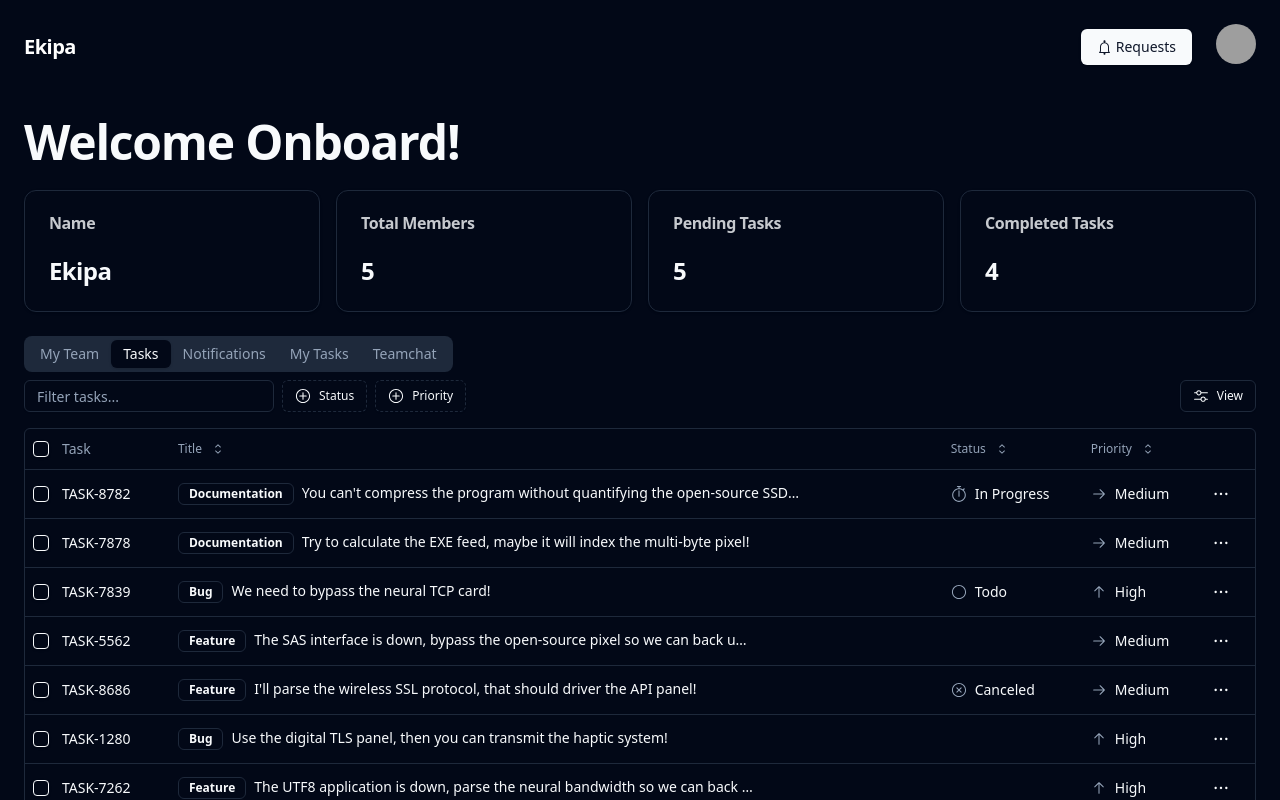
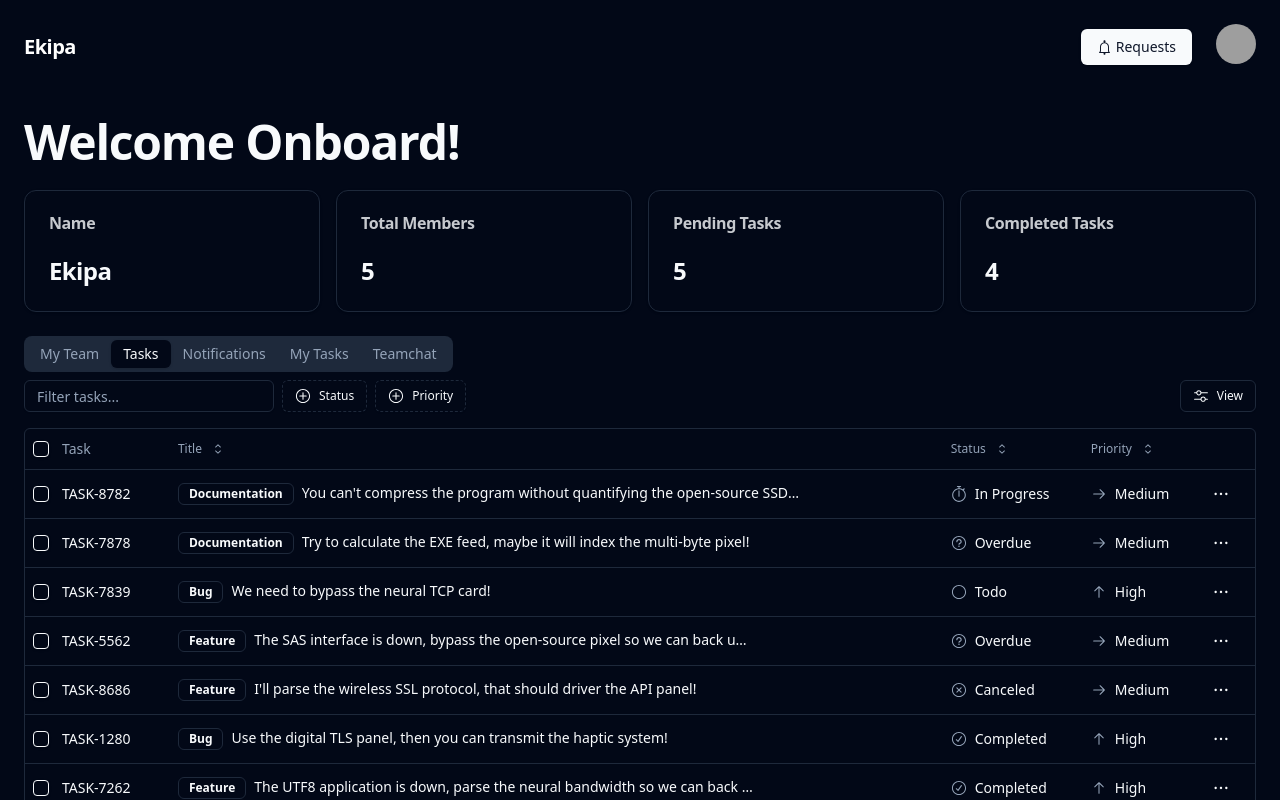
Before and after one commit to suryan-s/Ekipa, a React (Vite) app in the folder frontend/: page / in a window 1280 px wide. Shown: the top 800 px of the page. Built offline with nearby package versions, Linux system fonts and the light colour scheme; sample sign-in values are in the browser's storage; grey boxes are pictures that could not be loaded.

Commit message:
fix(fe): some extra fix

```diff
--- a/frontend/src/components/tasks/Tasks.tsx
+++ b/frontend/src/components/tasks/Tasks.tsx
@@ -1,8 +1,8 @@
 import { DataTable } from "@/components/tasks/dataTable/DataTable";
 import { columns } from "@/components/tasks/data/columns";
-import { taskSchema } from "@/components/tasks/data/schema";
+import { Task, taskSchema } from "./data/schema";
 import { useEffect, useState } from "react";
-import { Task, tasks } from "@/components/tasks/data/tasks";
+import { tasks } from "@/components/tasks/data/tasks";
 import { z } from "zod";
 async function getData() {
   return z.array(taskSchema).parse(tasks);
--- a/frontend/src/components/tasks/data/tasks.ts
+++ b/frontend/src/components/tasks/data/tasks.ts
@@ -1,10 +1,4 @@
-export type Task = {
-  id: string;
-  title: string;
-  status: string;
-  label: string;
-  priority: string;
-};
+import { Task } from "./schema";
 export const tasks: Array<Task> = [
   {
     id: "TASK-8782",
@@ -18,7 +12,7 @@ export const tasks: Array<Task> = [
     id: "TASK-7878",
     title:
       "Try to calculate the EXE feed, maybe it will index the multi-byte pixel!",
-    status: "backlog",
+    status: "overdue",
     label: "documentation",
     priority: "medium",
   },
@@ -33,7 +27,7 @@ export const tasks: Array<Task> = [
     id: "TASK-5562",
     title:
       "The SAS interface is down, bypass the open-source pixel so we can back up the PNG bandwidth!",
-    status: "backlog",
+    status: "overdue",
     label: "feature",
     priority: "medium",
   },
@@ -49,7 +43,7 @@ export const tasks: Array<Task> = [
     id: "TASK-1280",
     title:
       "Use the digital TLS panel, then you can transmit the haptic system!",
-    status: "done",
+    status: "completed",
     label: "bug",
     priority: "high",
   },
@@ -57,7 +51,7 @@ export const tasks: Array<Task> = [
     id: "TASK-7262",
     title:
       "The UTF8 application is down, parse the neural bandwidth so we can back up the PNG firewall!",
-    status: "done",
+    status: "completed",
     label: "feature",
     priority: "high",
   },
@@ -88,7 +82,7 @@ export const tasks: Array<Task> = [
     id: "TASK-5618",
     title:
       "Generating the driver won't do anything, we need to index the online SSL application!",
-    status: "done",
+    status: "completed",
     label: "documentation",
     priority: "medium",
   },
@@ -96,14 +90,14 @@ export const tasks: Array<Task> = [
     id: "TASK-6699",
     title:
       "I'll transmit the wireless JBOD capacitor, that should hard drive the SSD feed!",
-    status: "backlog",
+    status: "overdue",
     label: "documentation",
     priority: "medium",
   },
   {
     id: "TASK-2858",
     title: "We need to override the online UDP bus!",
-    status: "backlog",
+    status: "overdue",
     label: "bug",
     priority: "medium",
   },
@@ -111,7 +105,7 @@ export const tasks: Array<Task> = [
     id: "TASK-9864",
     title:
       "I'll reboot the 1080p FTP panel, that should matrix the HEX hard drive!",
-    status: "done",
+    status: "completed",
     label: "bug",
     priority: "high",
   },
@@ -149,7 +143,7 @@ export const tasks: Array<Task> = [
   {
     id: "TASK-9885",
     title: "We need to compress the auxiliary VGA driver!",
-    status: "backlog",
+    status: "overdue",
     label: "bug",
     priority: "high",
   },
@@ -157,7 +151,7 @@ export const tasks: Array<Task> = [
     id: "TASK-3216",
     title:
       "Transmitting the transmitter won't do anything, we need to compress the virtual HDD sensor!",
-    status: "backlog",
+    status: "overdue",
     label: "documentation",
     priority: "medium",
   },
@@ -228,7 +222,7 @@ export const tasks: Array<Task> = [
     id: "TASK-5581",
     title:
       "I'll synthesize the digital COM pixel, that should transmitter the UTF8 protocol!",
-    status: "backlog",
+    status: "overdue",
     label: "documentation",
     priority: "high",
   },
@@ -251,7 +245,7 @@ export const tasks: Array<Task> = [
     id: "TASK-9892",
     title:
       "If we back up the application, we can get to the UDP application through the multi-byte THX capacitor!",
-    status: "done",
+    status: "completed",
     label: "documentation",
     priority: "high",
   },
@@ -266,7 +260,7 @@ export const tasks: Array<Task> = [
     id: "TASK-9744",
     title:
       "Use the back-end IP card, then you can input the solid state hard drive!",
-    status: "done",
+    status: "completed",
     label: "documentation",
     priority: "low",
   },
@@ -274,7 +268,7 @@ export const tasks: Array<Task> = [
     id: "TASK-1376",
     title:
       "Generating the alarm won't do anything, we need to generate the mobile IP capacitor!",
-    status: "backlog",
+    status: "overdue",
     label: "documentation",
     priority: "low",
   },
@@ -298,7 +292,7 @@ export const tasks: Array<Task> = [
     id: "TASK-1533",
     title:
       "You can't input the firewall without overriding the wireless TCP firewall!",
-    status: "done",
+    status: "completed",
     label: "bug",
     priority: "high",
   },
@@ -377,7 +371,7 @@ export const tasks: Array<Task> = [
     id: "TASK-8790",
     title:
       "I'll back up the optical COM alarm, that should alarm the RSS capacitor!",
-    status: "done",
+    status: "completed",
     label: "bug",
     priority: "medium",
   },
@@ -392,7 +386,7 @@ export const tasks: Array<Task> = [
   {
     id: "TASK-7342",
     title: "Use the neural CLI card, then you can parse the online port!",
-    status: "backlog",
+    status: "overdue",
     label: "documentation",
     priority: "low",
   },
@@ -408,7 +402,7 @@ export const tasks: Array<Task> = [
     id: "TASK-1606",
     title:
       "I'll generate the bluetooth PNG firewall, that should pixel the SSL driver!",
-    status: "done",
+    status: "completed",
     label: "feature",
     priority: "medium",
   },
@@ -432,14 +426,14 @@ export const tasks: Array<Task> = [
     id: "TASK-9581",
     title:
       "You can't index the port without hacking the cross-platform XSS monitor!",
-    status: "backlog",
+    status: "overdue",
     label: "documentation",
     priority: "low",
   },
   {
     id: "TASK-8806",
     title: "We need to bypass the back-end SSL panel!",
-    status: "done",
+    status: "completed",
     label: "bug",
     priority: "medium",
   },
@@ -447,7 +441,7 @@ export const tasks: Array<Task> = [
     id: "TASK-6542",
     title:
       "Try to quantify the RSS firewall, maybe it will quantify the open-source system!",
-    status: "done",
+    status: "completed",
     label: "feature",
     priority: "low",
   },
@@ -470,7 +464,7 @@ export const tasks: Array<Task> = [
     id: "TASK-1075",
     title:
       "Backing up the driver won't do anything, we need to parse the redundant RAM pixel!",
-    status: "done",
+    status: "completed",
     label: "feature",
     priority: "medium",
   },
@@ -478,7 +472,7 @@ export const tasks: Array<Task> = [
     id: "TASK-1427",
     title:
       "Use the auxiliary PCI circuit, then you can calculate the cross-platform interface!",
-    status: "done",
+    status: "completed",
     label: "documentation",
     priority: "high",
   },
@@ -494,7 +488,7 @@ export const tasks: Array<Task> = [
     id: "TASK-4309",
     title:
       "If we generate the system, we can get to the TCP sensor through the optical GB pixel!",
-    status: "backlog",
+    status: "overdue",
     label: "bug",
     priority: "medium",
   },
@@ -518,7 +512,7 @@ export const tasks: Array<Task> = [
     id: "TASK-3360",
     title:
       "You can't quantify the program without synthesizing the neural OCR interface!",
-    status: "done",
+    status: "completed",
     label: "feature",
     priority: "medium",
   },
@@ -526,7 +520,7 @@ export const tasks: Array<Task> = [
     id: "TASK-9887",
     title:
       "Use the auxiliary ASCII sensor, then you can connect the solid state port!",
-    status: "backlog",
+    status: "overdue",
     label: "bug",
     priority: "medium",
   },
@@ -558,7 +552,7 @@ export const tasks: Array<Task> = [
     id: "TASK-3652",
     title:
       "The SQL interface is down, override the optical bus so we can program the ASCII interface!",
-    status: "backlog",
+    status: "overdue",
     label: "feature",
     priority: "low",
   },
@@ -589,14 +583,14 @@ export const tasks: Array<Task> = [
     id: "TASK-7253",
     title:
       "Programming the capacitor won't do anything, we need to bypass the neural IB hard drive!",
-    status: "backlog",
+    status: "overdue",
     label: "bug",
     priority: "high",
   },
   {
     id: "TASK-9739",
     title: "We need to hack the multi-byte HDD bus!",
-    status: "done",
+    status: "completed",
     label: "documentation",
     priority: "medium",
   },
@@ -612,7 +606,7 @@ export const tasks: Array<Task> = [
     id: "TASK-3922",
     title:
       "You can't back up the capacitor without generating the wireless PCI program!",
-    status: "backlog",
+    status: "overdue",
     label: "bug",
     priority: "low",
   },
@@ -627,7 +621,7 @@ export const tasks: Array<Task> = [
   {
     id: "TASK-5814",
     title: "We need to calculate the 1080p AGP feed!",
-    status: "backlog",
+    status: "overdue",
     label: "bug",
     priority: "high",
   },
@@ -650,7 +644,7 @@ export const tasks: Array<Task> = [
   {
     id: "TASK-4463",
     title: "We need to copy the solid state AGP monitor!",
-    status: "done",
+    status: "completed",
     label: "documentation",
     priority: "low",
   },
@@ -674,7 +668,7 @@ export const tasks: Array<Task> = [
     id: "TASK-3838",
     title:
       "I'll bypass the online TCP application, that should panel the AGP system!",
-    status: "backlog",
+    status: "overdue",
     label: "bug",
     priority: "high",
   },
@@ -697,21 +691,21 @@ export const tasks: Array<Task> = [
     id: "TASK-7585",
     title:
       "If we calculate the hard drive, we can get to the SSL program through the multi-byte CSS microchip!",
-    status: "backlog",
+    status: "overdue",
     label: "feature",
     priority: "low",
   },
   {
     id: "TASK-6319",
     title: "We need to copy the multi-byte SCSI program!",
-    status: "backlog",
+    status: "overdue",
     label: "bug",
     priority: "high",
   },
   {
     id: "TASK-4369",
     title: "Try to input the SCSI bus, maybe it will generate the 1080p pixel!",
-    status: "backlog",
+    status: "overdue",
     label: "bug",
     priority: "high",
   },
@@ -750,7 +744,7 @@ export const tasks: Array<Task> = [
     id: "TASK-3939",
     title:
       "Use the back-end SQL firewall, then you can connect the neural hard drive!",
-    status: "done",
+    status: "completed",
     label: "feature",
     priority: "low",
   },
@@ -758,7 +752,7 @@ export const tasks: Array<Task> = [
     id: "TASK-2007",
     title:
       "I'll input the back-end USB protocol, that should bandwidth the PCI system!",
-    status: "backlog",
+    status: "overdue",
     label: "bug",
     priority: "high",
   },
@@ -766,7 +760,7 @@ export const tasks: Array<Task> = [
     id: "TASK-7516",
     title:
       "Use the primary SQL program, then you can generate the auxiliary transmitter!",
-    status: "done",
+    status: "completed",
     label: "documentation",
     priority: "medium",
   },
@@ -774,7 +768,7 @@ export const tasks: Array<Task> = [
     id: "TASK-6906",
     title:
       "Try to back up the DRAM system, maybe it will reboot the online transmitter!",
-    status: "done",
+    status: "completed",
     label: "feature",
     priority: "high",
   },
```
